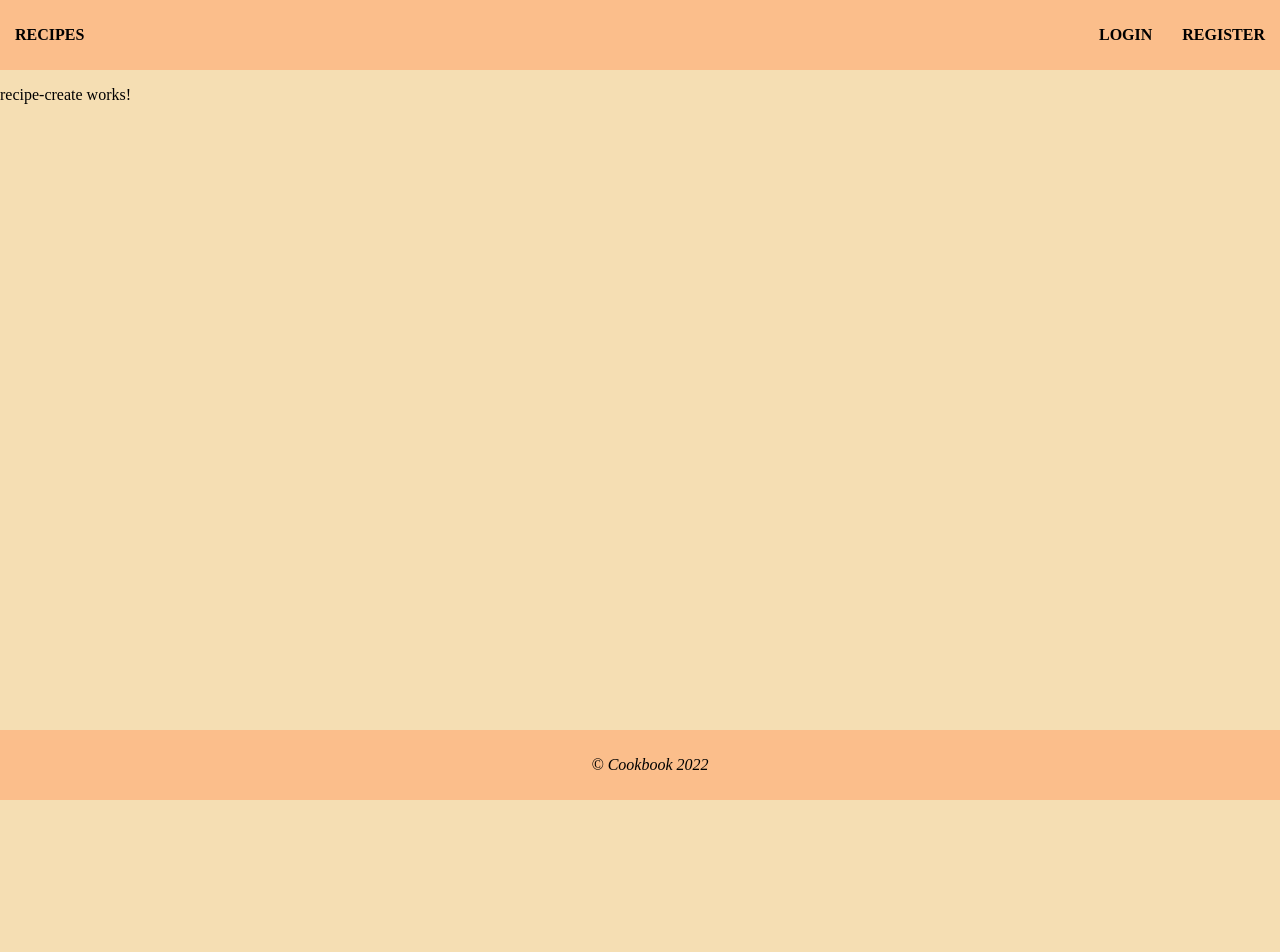
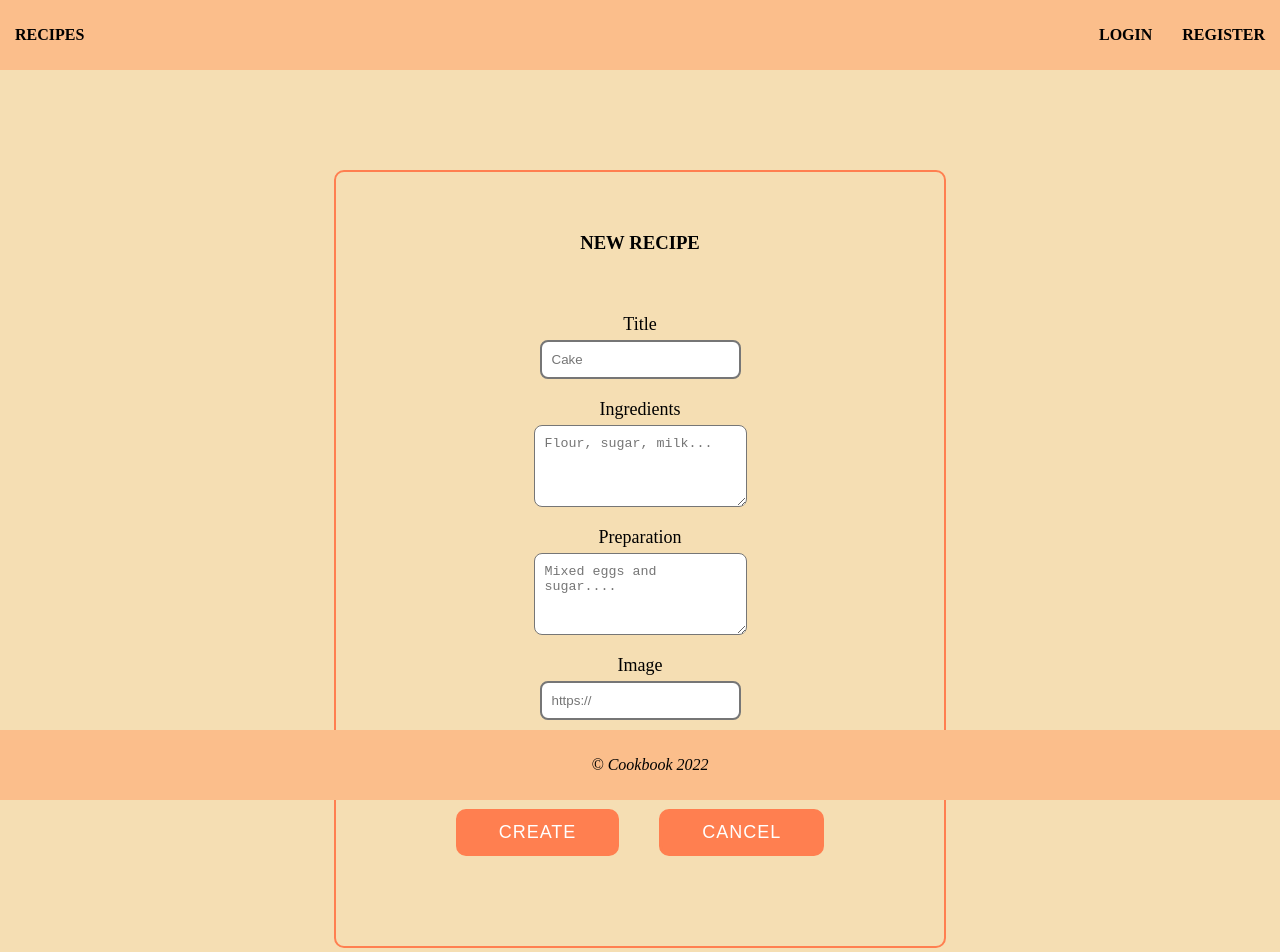
Before and after one commit to napostolova/cookbook, an Angular app: page /create in a window 1280 px wide. Shown: the top 952 px of the page. Before the commit the page ends 800 px from the top, so only its background shows below. Built offline with nearby package versions, Linux system fonts and the light colour scheme.

Commit message:
Add new recipe

```diff
--- a/src/app/components/auth/login/login.component.ts
+++ b/src/app/components/auth/login/login.component.ts
@@ -33,6 +33,8 @@ export class LoginComponent {
     this.userService.login(this.form.value).subscribe({
       next: (user) => {
         localStorage.setItem('user', user.username)
+        localStorage.setItem('userId', user._id)
+        localStorage.setItem('token', user.accessToken)
         this.router.navigate(['/recipes'])
       },
       error: (error) => {
@@ -42,6 +44,6 @@ export class LoginComponent {
   }
 
   closeMessage(): void {
-      this.error = '';
+    this.error = '';
   }
 }
--- a/src/app/components/auth/register/register.component.ts
+++ b/src/app/components/auth/register/register.component.ts
@@ -39,6 +39,8 @@ export class RegisterComponent implements OnDestroy {
     this.userService.register(this.form.value).subscribe({
       next: (user) => {
         localStorage.setItem('user', user.username);
+        localStorage.setItem('userId', user._id)
+        localStorage.setItem('token', user.accessToken)
         this.router.navigate(['/recipes']);
       },
       error: (error) => {
--- a/src/app/recipes/recipe-create/recipe-create.component.css
+++ b/src/app/recipes/recipe-create/recipe-create.component.css
@@ -0,0 +1,90 @@
+.container {
+    margin: 100px auto;
+    display: flex;
+    flex-direction: column;
+    align-items: center;
+    justify-content: center;
+  }
+
+  h3 {
+    margin: 0 0 40px 0;
+    padding: 0;
+    text-transform: uppercase;
+  }
+
+  .form-label {
+    font-size: 18px;
+    margin-bottom: 5px;
+    text-align: center;
+  }
+
+  .new-recipe {
+    border: 2px solid coral;
+    border-radius: 10px;
+    padding: 60px 90px;
+    display: flex;
+    flex-direction: column;
+    align-items: center;
+  }
+
+
+  .create-form, .form-group {
+    display: flex;
+    flex-direction: column;
+    align-items: center;
+    justify-content: center;
+    margin: 10px;
+  }
+
+  .form-control {
+    border-radius: 8px;
+    border-style: solid;
+    padding: 10px;
+  }
+
+  .btn {
+    margin: 20px;
+    padding: 10px 40px;
+    text-transform: uppercase;
+    font-size: 18px;
+    letter-spacing: 1px;
+    border: 3px solid coral;
+    border-radius: 10px;
+    background-color: coral;
+    color: white;
+  }
+
+  .btn:hover {
+    cursor: pointer;
+    background-color: coral;
+    color: white;
+  }
+
+  .link {
+    color: coral;
+    font-style: italic;
+  }
+
+  .link:hover {
+    cursor: pointer;
+  }
+
+  .error {
+    color: red;
+  }
+
+  .error-container {
+    display: flex;
+    justify-content: space-between;
+    align-items: center;
+    background-color: #F2DEDE;
+    border-radius: 5px;
+    padding: 10px 30px;
+    margin: 30px;
+  }
+
+  .btn-close {
+    position: relative;
+    top: -20px;
+    right: -25px;
+  }
--- a/src/app/recipes/recipe-create/recipe-create.component.html
+++ b/src/app/recipes/recipe-create/recipe-create.component.html
@@ -1 +1,86 @@
-<p>recipe-create works!</p>
+<div class="container">
+    <div *ngIf="error" class="error-container">
+        <p class="error">{{error}}</p>
+        <button  (click)="closeMessage()" class="btn-close"><i class="fa-solid fa-xmark"></i></button>
+    </div>
+    <div class="new-recipe">
+        <div class="new-header">
+            <h3>New Recipe</h3>
+        </div>
+
+        <form #form="ngForm" (ngSubmit)="createRecipe(form)" class="create-form">
+            <div class="form-group">
+                <label for="recipeTitle" class="form-label">Title</label>
+                <input #titleInput="ngModel" type="text" name="title" class="form-control" id="recipeTitle"
+                    placeholder="Cake" ngModel required minlength="3">
+
+                <ng-container *ngIf="titleInput.touched">
+                    <p *ngIf="titleInput.errors?.required" class="error">
+                        Recipe title is required!
+                    </p>
+                    <p *ngIf="titleInput.errors?.minlength" class="error">
+                        Recipe title must be at least 3 characters long.
+                    </p>
+                </ng-container>
+            </div>
+
+            <div class="form-group">
+                <label for="recipeProducts" class="form-label">Ingredients</label>
+                <textarea #productsInput="ngModel" name="products" class="form-control" id="recipeProducts"
+                    placeholder="Flour, sugar, milk..." rows="4" cols="22" ngModel required minlength="10"></textarea>
+                <ng-container *ngIf="productsInput.touched">
+                    <p *ngIf="productsInput.errors?.required" class="error">
+                        The field with your recipe's ingredients is required.
+                    </p>
+                    <p *ngIf="productsInput.errors?.minlength" class="error">
+                        Ingredients must be at least 10 characters long.
+                    </p>
+                </ng-container>
+            </div>
+
+            <div class="form-group">
+                <label for="recipePreparation" class="form-label">Preparation</label>
+                <textarea #preparationInput="ngModel" class="form-control" name="preparation" id="recipePreparation"
+                    placeholder="Mixed eggs and sugar...." rows="4" cols="22" ngModel required minlength="10"></textarea>
+                <ng-container *ngIf="preparationInput.touched">
+                    <p *ngIf="preparationInput.errors?.required" class="error">
+                        The field with recipe preparation is required.
+                    </p>
+                    <p *ngIf="preparationInput.errors?.minlength" class="error">
+                        Preparation must be at least 10 characters long.
+                    </p>
+                </ng-container>
+            </div>
+
+            <div class="form-group">
+                <label for="recipeImage" class="form-label">Image</label>
+                <input #imageInput="ngModel" type="text" name="imageUrl" id="recipeImage" placeholder="https://"
+                    class="form-control" ngModel required>
+                <ng-container *ngIf="imageInput.touched">
+                    <p *ngIf="imageInput.errors?.required" class="error">
+                        The recipe image is required.
+                    </p>
+                </ng-container>
+            </div>
+
+            <div class="form-group">
+                <select #recipeType="ngModel" name="type" id="recipeType" class="form-control" ngModel required>
+                    <option value=""  class="form-control">Choose a recipe type</option>
+                    <option *ngFor="let type of types" [ngValue]="type.name">{{type.value}}</option>
+                    <ng-container *ngIf="recipeType.touched">
+                        <p *ngIf="recipeType.errors?.required" class="error">
+                            The type is required.
+                        </p>
+                    </ng-container>
+                </select>
+            </div>
+
+
+            <div class="new-recipe-buttons">
+                <button type="submit" class="btn btn-primary">Create</button>
+                <button type="button" routerLink="/recipes" class="btn btn-outline-primary">Cancel</button>
+            </div>
+        </form>
+
+    </div>
+</div>
--- a/src/app/recipes/recipe-create/recipe-create.component.ts
+++ b/src/app/recipes/recipe-create/recipe-create.component.ts
@@ -1,15 +1,48 @@
-import { Component, OnInit } from '@angular/core';
+import { Component } from '@angular/core';
+import { NgForm } from '@angular/forms';
+import { Router } from '@angular/router';
+import { RecipeService } from 'src/app/services/recipes/recipe.service';
 
 @Component({
   selector: 'app-recipe-create',
   templateUrl: './recipe-create.component.html',
   styleUrls: ['./recipe-create.component.css']
 })
-export class RecipeCreateComponent implements OnInit {
+export class RecipeCreateComponent {
+  types = [
+    { name: 'Appetizer recipe', value: 'Appetizer' },
+    { name: 'Breakfast recipe', value: 'Breakfast' },
+    { name: 'Dessert recipe', value: 'Dessert' },
+    { name: 'Main-course recipe', value: 'Main-course' },
+    { name: 'Salad recipe', value: 'Salad' },
+    { name: 'Soup recipe', value: 'Soup' },
+  ]
 
-  constructor() { }
+  error: string = '';
 
-  ngOnInit(): void {
+  constructor(
+    private recipeService: RecipeService,
+    private router: Router
+  ) { }
+
+  createRecipe(form: NgForm): void {
+    if (form.invalid) {
+      return;
+    }
+    this.recipeService.createRecipe(form.value).subscribe({
+      next: () => {
+        console.log(form.value);
+
+        this.router.navigate(['/recipes']);
+      },
+      error: (error) => {
+        this.error= error.error.message
+        console.log(error);
+      }
+    });
   }
 
+  closeMessage(): void {
+    this.error = '';
+  }
 }
--- a/src/app/recipes/recipes.module.ts
+++ b/src/app/recipes/recipes.module.ts
@@ -1,5 +1,6 @@
 import { NgModule } from '@angular/core';
 import { CommonModule } from '@angular/common';
+import { FormsModule } from '@angular/forms';
 
 import { RecipesRoutingModule } from './recipes-routing.module';
 import { RecipesComponent } from './recipes/recipes.component';
@@ -15,6 +16,7 @@ import { RecipeCreateComponent } from './recipe-create/recipe-create.component';
   ],
   imports: [
     CommonModule,
+    FormsModule,
     RecipesRoutingModule
   ]
 })
--- a/src/app/services/recipes/recipe.service.ts
+++ b/src/app/services/recipes/recipe.service.ts
@@ -1,9 +1,20 @@
 import { Injectable } from '@angular/core';
-import { HttpClient } from "@angular/common/http";
+import { HttpClient, HttpHeaders } from "@angular/common/http";
 
 import { IRecipe } from "../../shared/interfaces/recipe";
 
 const apiUrl = 'http://localhost:4000/recipes';
+
+let token: any;
+token = localStorage.getItem('token');
+
+const httpOptions = {
+  headers: new HttpHeaders({
+    'Content-Type':  'application/json',
+    'x-authorization': token
+  })
+}
+
 
 @Injectable({
   providedIn: 'root'
@@ -15,4 +26,8 @@ export class RecipeService {
   getRecipes() {
     return this.http.get<IRecipe[]>(`${apiUrl}`);
   }
+
+  createRecipe(data: any) {
+    return this.http.post<IRecipe>(`${apiUrl}`, data, httpOptions);
+  }
 }
--- a/src/app/shared/interfaces/recipe.ts
+++ b/src/app/shared/interfaces/recipe.ts
@@ -2,7 +2,7 @@ export interface IRecipe {
     _id: string;
     title: string;
     products: string[];
-    description: string;
+    preparation: string;
     imageUrl: string;
     type: string;
     likes: string[];
--- a/src/app/shared/interfaces/user.ts
+++ b/src/app/shared/interfaces/user.ts
@@ -2,5 +2,6 @@ export interface IUser {
     _id: string;
     email: string;
     username: string;
+    accessToken: string;
     recipes: [];
 }
```
